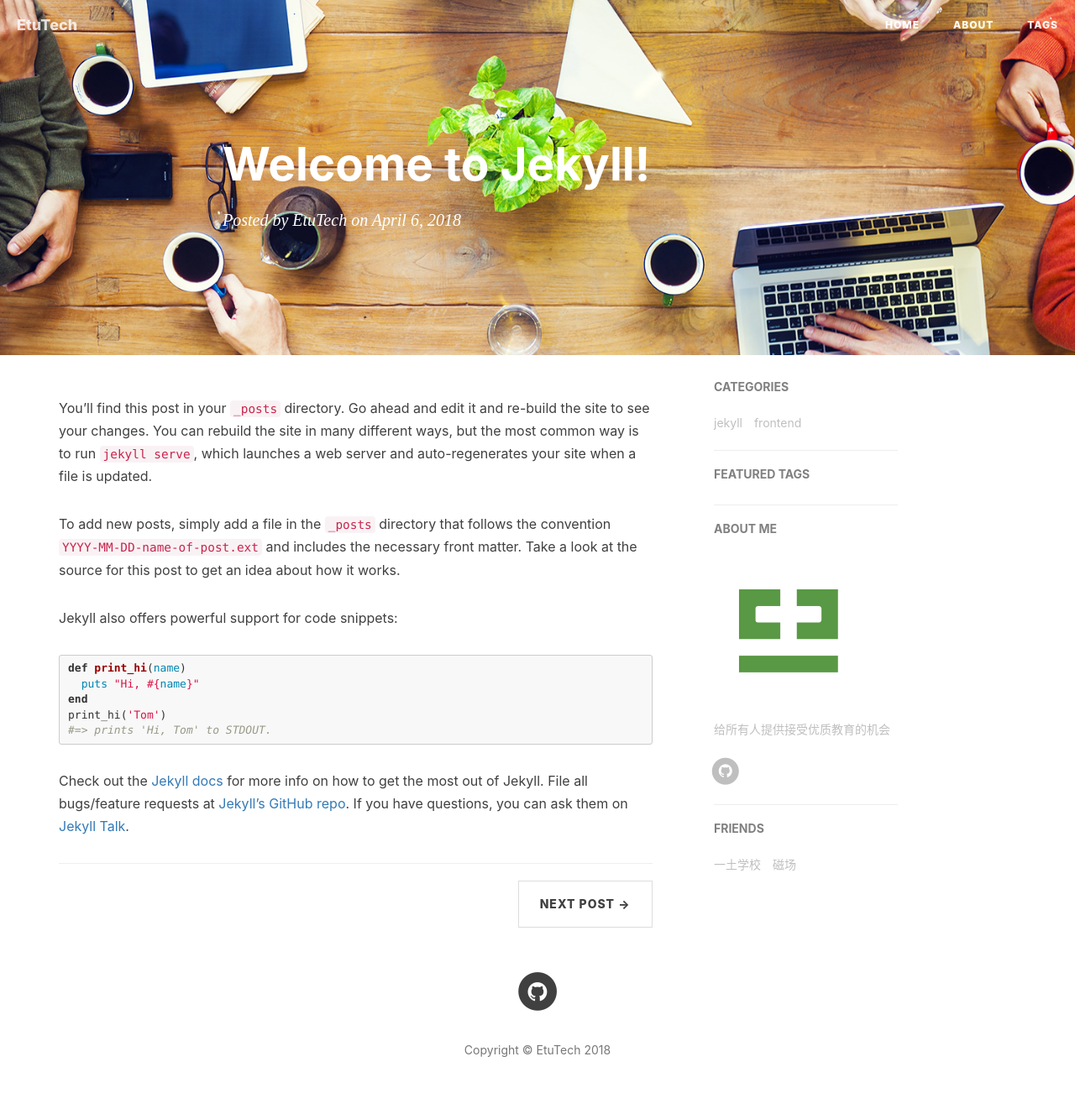
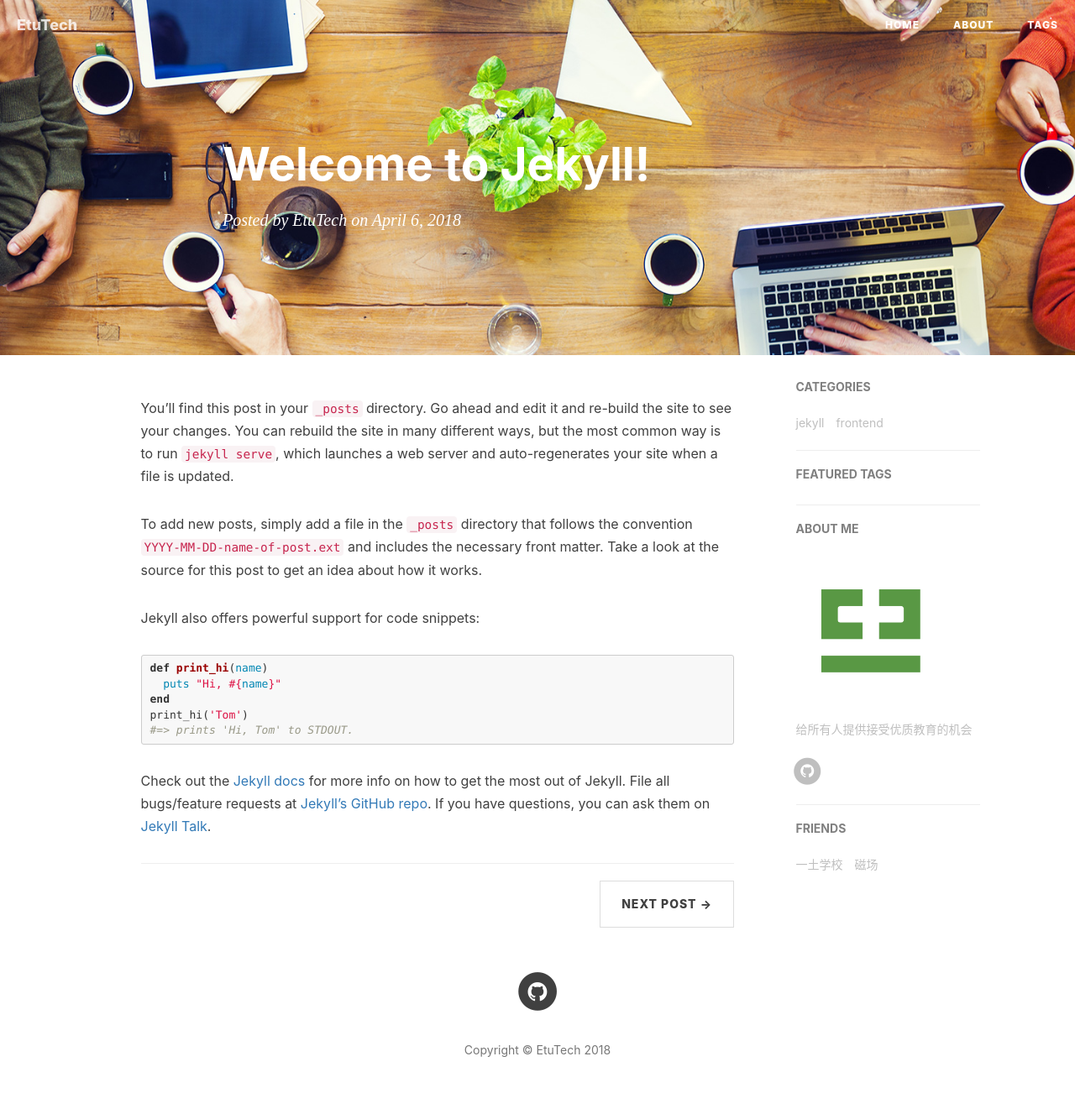
Before and after one commit to etutech/etutech.github.io, a Jekyll site: the page built from _posts/2018-04-06-welcome-to-jekyll.markdown, in a window 1280 px wide. Shown: the whole page at 84% size. Built offline with Jekyll 4.4.1, drawn with Linux system fonts in a browser that asks for light colours; nearby versions of some CDN libraries; comment, search, counter and statistics services are not loaded.

Commit message:
ui refactor

```diff
--- a/_layouts/keynote.html
+++ b/_layouts/keynote.html
@@ -48,8 +48,8 @@
 
             <!-- Post Container -->
             <div class="post-container
-                col-lg-8 col-lg-offset-2
-                col-md-10 col-md-offset-1 ">
+                col-lg-8 col-lg-offset-1
+                col-md-10 col-md-offset-1">
 
 				{{ content }}
 
--- a/_layouts/page.html
+++ b/_layouts/page.html
@@ -23,7 +23,7 @@
         {% if site.sidebar == false %}
 <!-- NO SIDEBAR -->
     <!-- Post Container -->
-            <div class="col-lg-8 col-lg-offset-2 col-md-10 col-md-offset-1 post-container">
+            <div class="col-lg-8 col-md-10 post-container">
                 {{ content }}
             </div>
         {% else %}
--- a/_layouts/post.html
+++ b/_layouts/post.html
@@ -38,13 +38,9 @@
         <div class="row">
 
     <!-- Post Container -->
-            <div class="col-lg-8 col-md-10
-                post-container">
-
+            <div class="col-lg-8 col-md-10 col-lg-offset-1 col-md-offset-1 post-container">
 				{{ content }}
-
                 <hr>
-
                 {% if site.duoshuo_share && site.duoshuo_username %}
                 <!-- 多说 Share start -->
                 </style>
@@ -69,8 +65,6 @@
                 </div>
                 <!-- 多说 Share end-->
                 {% endif %}
-
-
                 <ul class="pager">
                     {% if page.previous.url %}
                     <li class="previous">
@@ -83,8 +77,6 @@
                     </li>
                     {% endif %}
                 </ul>
-
-
                 {% if site.duoshuo_username %}
                 <!-- 多说评论框 start -->
                 <div class="comment">
```
